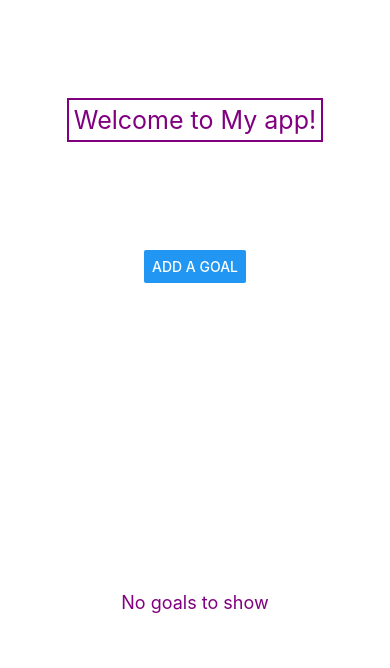
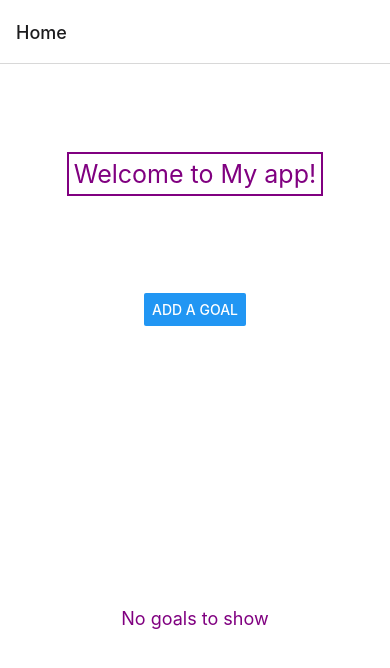
Before and after one commit to Astrid-weiwei/mobile-project, a React Native app: screen / in a window 390 px wide. Shown: the top 668 px of the page. Built offline with nearby package versions, Linux system fonts and the light colour scheme.

Commit message:
Call createNativeStackNavigator outside of App() function and assign the return value to a variable called Stack.

```diff
--- a/App.js
+++ b/App.js
@@ -1,11 +1,17 @@
 import React from "react";
 import { NavigationContainer } from "@react-navigation/native";
-import Home from "./components/Home";
+import { createNativeStackNavigator } from "@react-navigation/native-stack";
+import Home from "./components/Home"; // Import Home screen
+
+// Create a Stack navigator
+const Stack = createNativeStackNavigator();
 
 export default function App() {
   return (
     <NavigationContainer>
-      <Home />
+      <Stack.Navigator>
+        <Stack.Screen name="Home" component={Home} />
+      </Stack.Navigator>
     </NavigationContainer>
   );
 }
```
